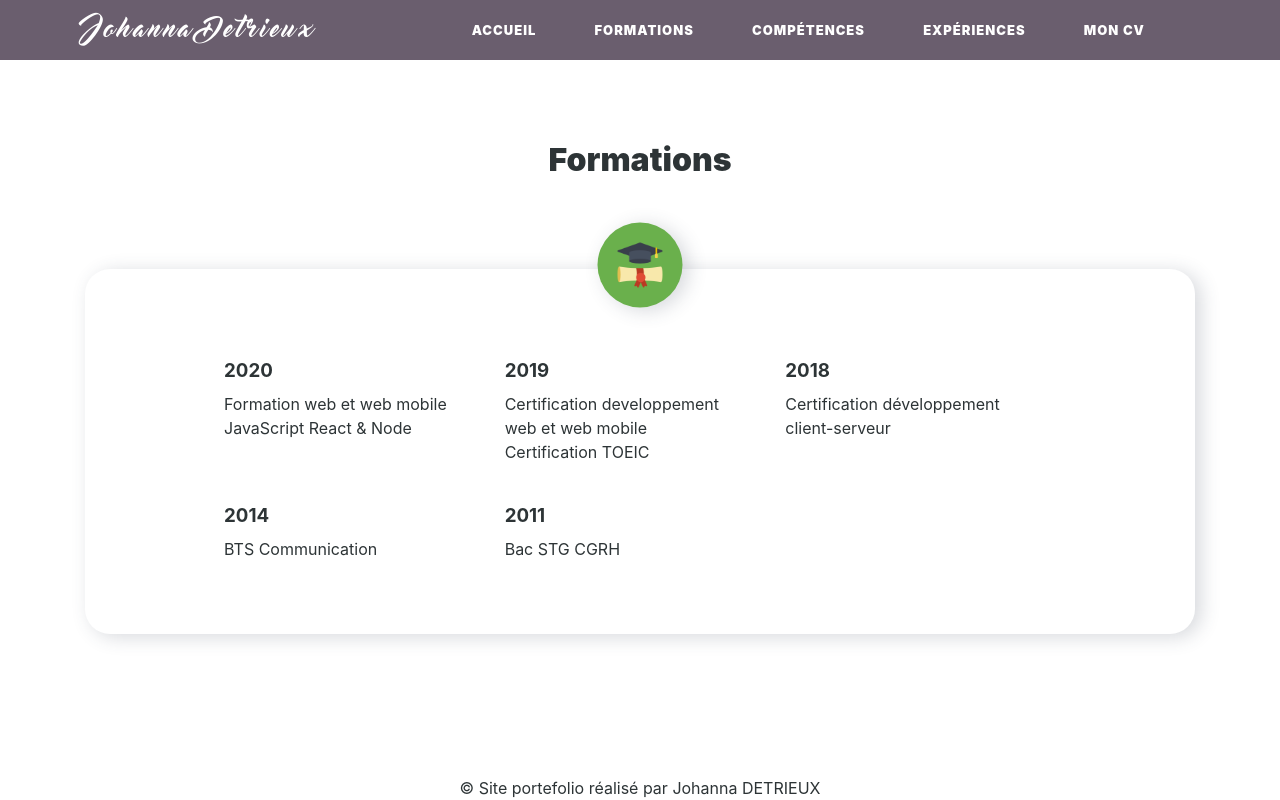
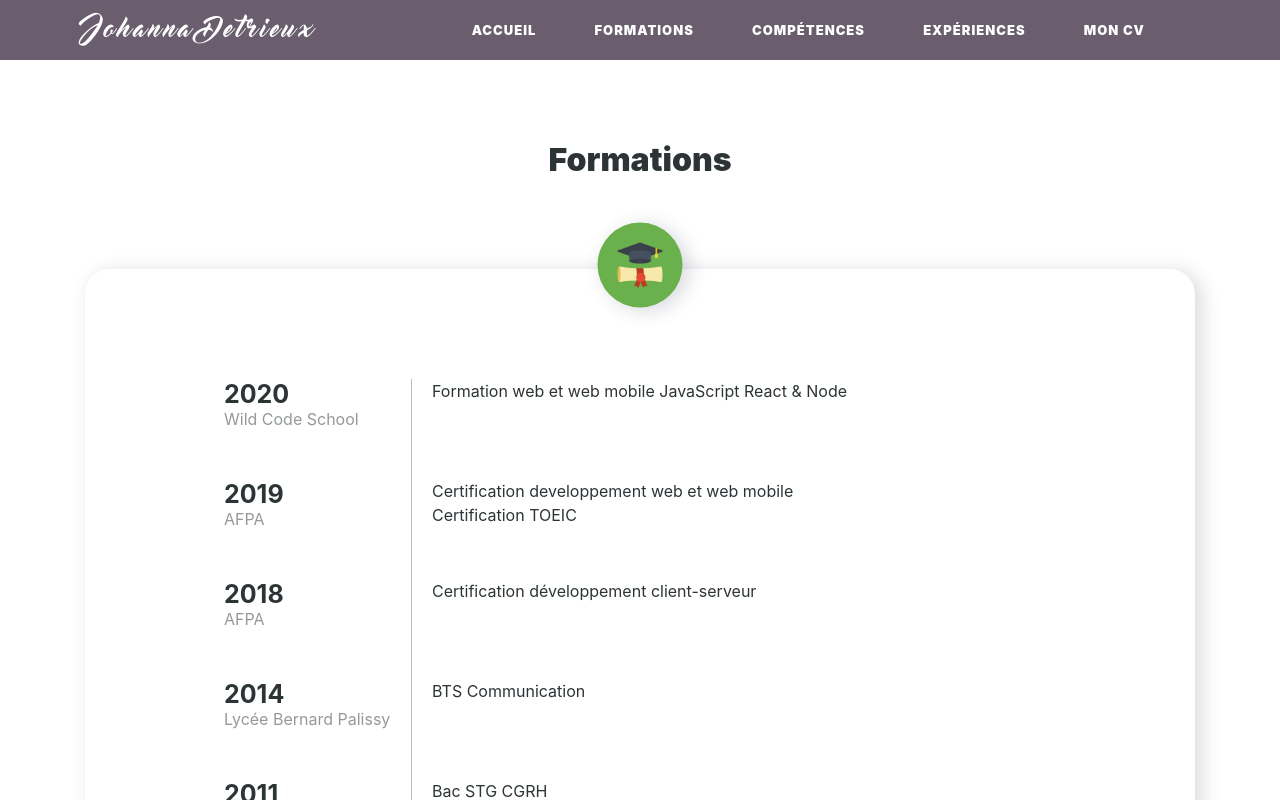
Before and after one commit to Jwana24/portfolio, a React (Create React App) app: page /trainings in a window 1280 px wide. Shown: the top 800 px of the page. Built offline with nearby package versions, Linux system fonts and the light colour scheme.

Commit message:
Updates to the layout os some elements and added some details on the experiences page

```diff
--- a/src/components/Experiences/Experiences.jsx
+++ b/src/components/Experiences/Experiences.jsx
@@ -47,16 +47,27 @@ const Experiences = () => {
                             <img src={Dev} alt="Development icon" />
                         </div>
 
-                        <div>
-                            <div className="ContainerDevReact">
+                        <div className="ContainerDevReact">
+                            <div>
                                 <h3>Développement React (Redux / Typescript / Webpack / Styled component / MaterialUI / Formik)</h3>
                                 <h4>Particeep - septembre 2022 à aujourd'hui</h4>
+                                <p>
+                                    J'ai réalisé principalement du bug fix sur le nouveau design en React, sur le front office et le back office du projet qui concerne des
+                                    investissements financiers.
+                                </p>
+                                <p className="Worktime">👤 Travail en autonomie sur ce projet.</p>
                                 <div className="Particeep">
                                     <ZoomedImage src={Particeep} alt="Website Particeep" />
                                     <ZoomedImage src={Finstore} alt="Finstore Particeep" />
                                 </div>
 
                                 <h4>Dydu - juillet 2021 à juillet 2022</h4>
+                                <p>
+                                    J'ai réalisé des fonctionnalités et des bugs fix sur différentes chatbox (V1 en Angular et V2 en React), ainsi que sur l'outil de gestion
+                                    des chatbox.
+                                </p>
+                                <p className="Worktime">👤 Travail en autonomie sur ce projet.</p>
+                                <p className="Worktime">👥 Un peu de travail en pair-programming sur certaines features / bugs.</p>
                                 <div className="Dydu">
                                     <ZoomedImage src={Dydu} alt="Website Dydu" />
                                     <ZoomedImage src={Chatbot} alt="Chatbot Dydu" className="ChatbotImg" />
@@ -65,6 +76,11 @@ const Experiences = () => {
 
                             <h3>Intégration et développement PHP (Bolt / Prestashop / Symfony)</h3>
                             <h4>Definima - août 2020 à août 2021</h4>
+                            <p className="Worktime">👤 Travail en autonomie sur les sites : Iming, Central Sono, Symbiose Club.</p>
+                            <p className="Worktime">
+                                👥 Travail en équipe avec d'autres développeurs (backend - frontend) sur les sites : Definima, Locaway, RCommerce, Placéco
+                                et LaDégust.
+                            </p>
                             <div className="Integration">
                                 <ZoomedImage src={Definima} alt="Website Definima" />
                                 <ZoomedImage src={Locaway} alt="Website Locaway" />
--- a/src/components/Experiences/Experiences.scss
+++ b/src/components/Experiences/Experiences.scss
@@ -20,6 +20,32 @@
                     background-color: $deep_purple;
                 }
 
+                .ContainerDevReact{
+                    h3{
+                        margin-bottom: 15px;
+                    }
+                    h4{
+                        text-transform: uppercase;
+                        opacity: .5;
+                        font-weight: 700;
+                    }
+                    p{
+                        margin-bottom: 5px;
+                        &.Worktime{
+                            font-size: 13px;
+                        }
+                    }
+                    > div{
+                        margin-bottom: 50px;
+                    }
+                    .Particeep{
+                        margin-bottom: 40px;
+                    }
+                    .Dydu{
+                        margin-bottom: 30px;
+                    }
+                }
+
                 .Integration,
                 .Dydu,
                 .Particeep{
@@ -29,19 +55,15 @@
                         @include flex(null, null, start);
                     }
                     img{
-                        padding-right: 8px;
                         width: auto;
                         height: 130px;
+                        margin-right: 8px;
+                        padding: 1px;
+                        border: 1px solid $light-grey;
+                        @include radius(3px);
                         @media screen and (min-width: 780px) {
                             height: 155px;
                         }
-                    }
-                }
-
-                .ContainerDevReact{
-                    margin-bottom: 50px;
-                    .Dydu{
-                        margin-bottom: 30px;
                     }
                 }
             }
--- a/src/components/Trainings/Trainings.jsx
+++ b/src/components/Trainings/Trainings.jsx
@@ -20,38 +20,58 @@ const Trainings = () => {
                             <img src={Graduate} alt="Trainings icon" />
                         </div>
 
-                        <div className="ContainerGrid">
-                            <div>
-                                <h3>2020</h3>
+                        <div className="ContentTrainings">
+                            <div className="GroupTrainings">
+                                <div></div>
+                                <div className="YearAndLocation">
+                                    <h3>2020</h3>
+                                    <h4>Wild Code School</h4>
+                                </div>
                                 <div>
                                     <p>Formation web et web mobile JavaScript React & Node</p>
                                 </div>
                             </div>
 
-                            <div>
-                                <h3>2019</h3>
+                            <div className="GroupTrainings">
+                                <div></div>
+                                <div className="YearAndLocation">
+                                    <h3>2019</h3>
+                                    <h4>AFPA</h4>
+                                </div>
                                 <div>
                                     <p>Certification developpement web et web mobile</p>
                                     <p>Certification TOEIC</p>
                                 </div>
                             </div>
 
-                            <div>
-                                <h3>2018</h3>
+                            <div className="GroupTrainings">
+                                <div></div>
+                                <div className="YearAndLocation">
+                                    <h3>2018</h3>
+                                    <h4>AFPA</h4>
+                                </div>
                                 <div>
                                     <p>Certification développement client-serveur</p>
                                 </div>
                             </div>
 
-                            <div>
-                                <h3>2014</h3>
+                            <div className="GroupTrainings">
+                                <div></div>
+                                <div className="YearAndLocation">
+                                    <h3>2014</h3>
+                                    <h4>Lycée Bernard Palissy</h4>
+                                </div>
                                 <div>
                                     <p>BTS Communication</p>
                                 </div>
                             </div>
 
-                            <div>
-                                <h3>2011</h3>
+                            <div className="GroupTrainings">
+                                <div></div>
+                                <div className="YearAndLocation">
+                                    <h3>2011</h3>
+                                    <h4>Lycée Arnaud Daniel</h4>
+                                </div>
                                 <div>
                                     <p>Bac STG CGRH</p>
                                 </div>
--- a/src/components/Trainings/Trainings.scss
+++ b/src/components/Trainings/Trainings.scss
@@ -9,17 +9,43 @@
         }
         .Container{
             .Graduates {
+                .ContentTrainings {
+                    margin-top: 50px;
+                    .GroupTrainings {
+                        @include flex(column, null, null);
+                        &:not(:last-child) {
+                            margin-bottom: 30px;
+                        }
+                        @media screen and (min-width: 1024px) {
+                            display: grid;
+                            grid-template-columns: 10% 20% 70%;
+                            &:not(:last-child) {
+                                margin-bottom: 0;
+                                grid-template-rows: 100px;
+                            }
+                        }
+
+                        .YearAndLocation {
+                            @media screen and (min-width: 1024px) {
+                                border-right: 1px solid $lighter-grey;
+                                margin-right: 20px;
+                            }
+                            h3 {
+                                margin-bottom: 0;
+                                font-size: 25px;
+                            }
+                            h4 {
+                                margin-top: 0;
+                                opacity: .5;
+                            }
+                        }
+                    }
+                }
                 &.Card {
                     > div{
                         &.ContainerGrid{
                             width: 80%;
                             margin: 0 auto;
-                            @media screen and (min-width: 768px) {
-                                grid-template-columns: repeat(2, 1fr);
-                            }
-                            @media screen and (min-width: 1024px) {
-                                grid-template-columns: repeat(3, 1fr);
-                            }
                             > div{
                                 width: 250px;
                             }
--- a/src/index.scss
+++ b/src/index.scss
@@ -1,5 +1,6 @@
 // --- VARIABLES --- //
 $main-color: #6a5e6e;
+$light-grey: #eaeaea;
 $lighter-grey: #b2bec3;
 $darker-grey: #2d3436;
 $yellow: #f9ca24;
```
Also changed, not shown: src/components/Skills/Skills.jsx (+17 -17 lines), 1 other file (tests, documents, lock files or other folders).
